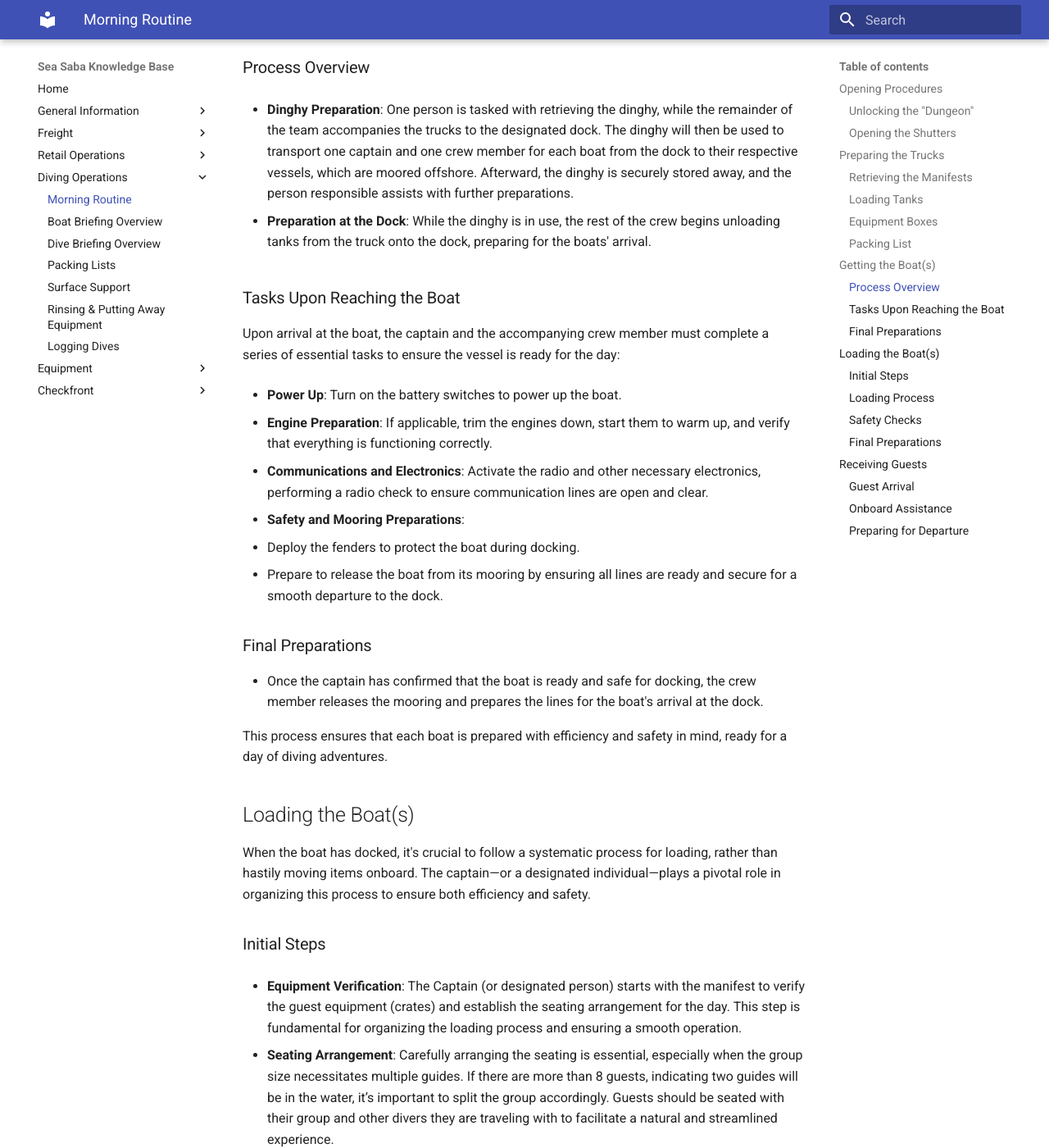
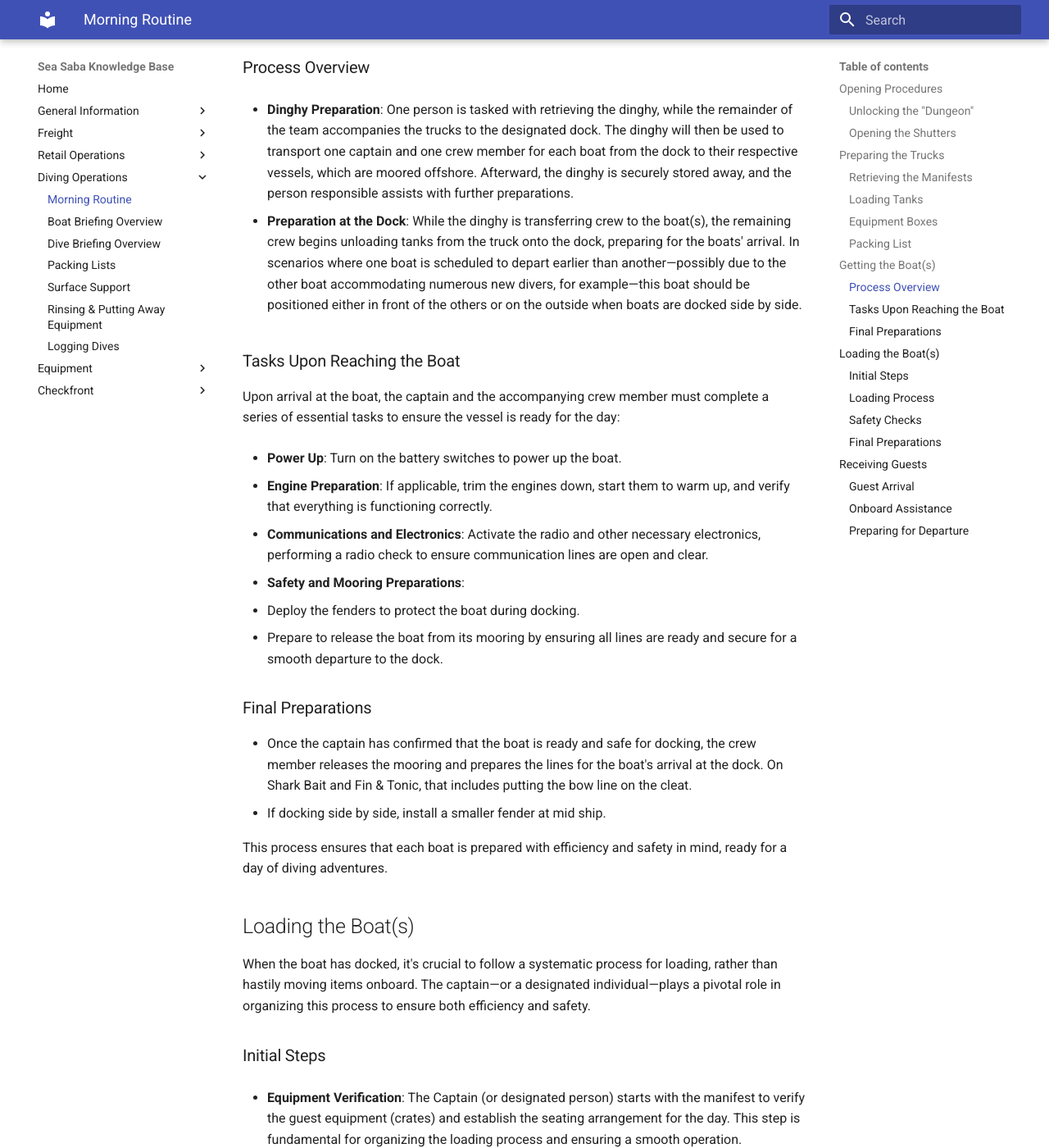
Before and after one commit to spizeck/Sea-Saba-Knowledge-Base, an MkDocs documentation site: the page built from docs/DiveOperations/MorningRoutine.md, in a window 1280 px wide and 1400 px high, scrolled down 1838 px. Shown: the whole window at 82% size. Built offline with MkDocs 1.6.1 and Material for MkDocs 9.7.7, drawn with Linux system fonts in a browser that asks for light colours.

Commit message:
On branch main Your branch is up to date with 'origin/main'.
Changes to be committed:
	modified:   docs/DiveOperations/MorningRoutine.md

```diff
--- a/docs/DiveOperations/MorningRoutine.md
+++ b/docs/DiveOperations/MorningRoutine.md
@@ -50,7 +50,7 @@ By this time in the morning, the Captain(s) will have determined which dock to b
 
 - **Dinghy Preparation**: One person is tasked with retrieving the dinghy, while the remainder of the team accompanies the trucks to the designated dock. The dinghy will then be used to transport one captain and one crew member for each boat from the dock to their respective vessels, which are moored offshore. Afterward, the dinghy is securely stored away, and the person responsible assists with further preparations.
 
-- **Preparation at the Dock**: While the dinghy is in use, the rest of the crew begins unloading tanks from the truck onto the dock, preparing for the boats' arrival.
+- **Preparation at the Dock**: While the dinghy is transferring crew to the boat(s), the remaining crew begins unloading tanks from the truck onto the dock, preparing for the boats' arrival. In scenarios where one boat is scheduled to depart earlier than another—possibly due to the other boat accommodating numerous new divers, for example—this boat should be positioned either in front of the others or on the outside when boats are docked side by side.
 
 ### Tasks Upon Reaching the Boat
 
@@ -68,7 +68,8 @@ Upon arrival at the boat, the captain and the accompanying crew member must comp
 
 ### Final Preparations
 
-- Once the captain has confirmed that the boat is ready and safe for docking, the crew member releases the mooring and prepares the lines for the boat's arrival at the dock.
+- Once the captain has confirmed that the boat is ready and safe for docking, the crew member releases the mooring and prepares the lines for the boat's arrival at the dock. On Shark Bait and Fin & Tonic, that includes putting the bow line on the cleat.
+- If docking side by side, install a smaller fender at mid ship.
 
 This process ensures that each boat is prepared with efficiency and safety in mind, ready for a day of diving adventures.
 
```
